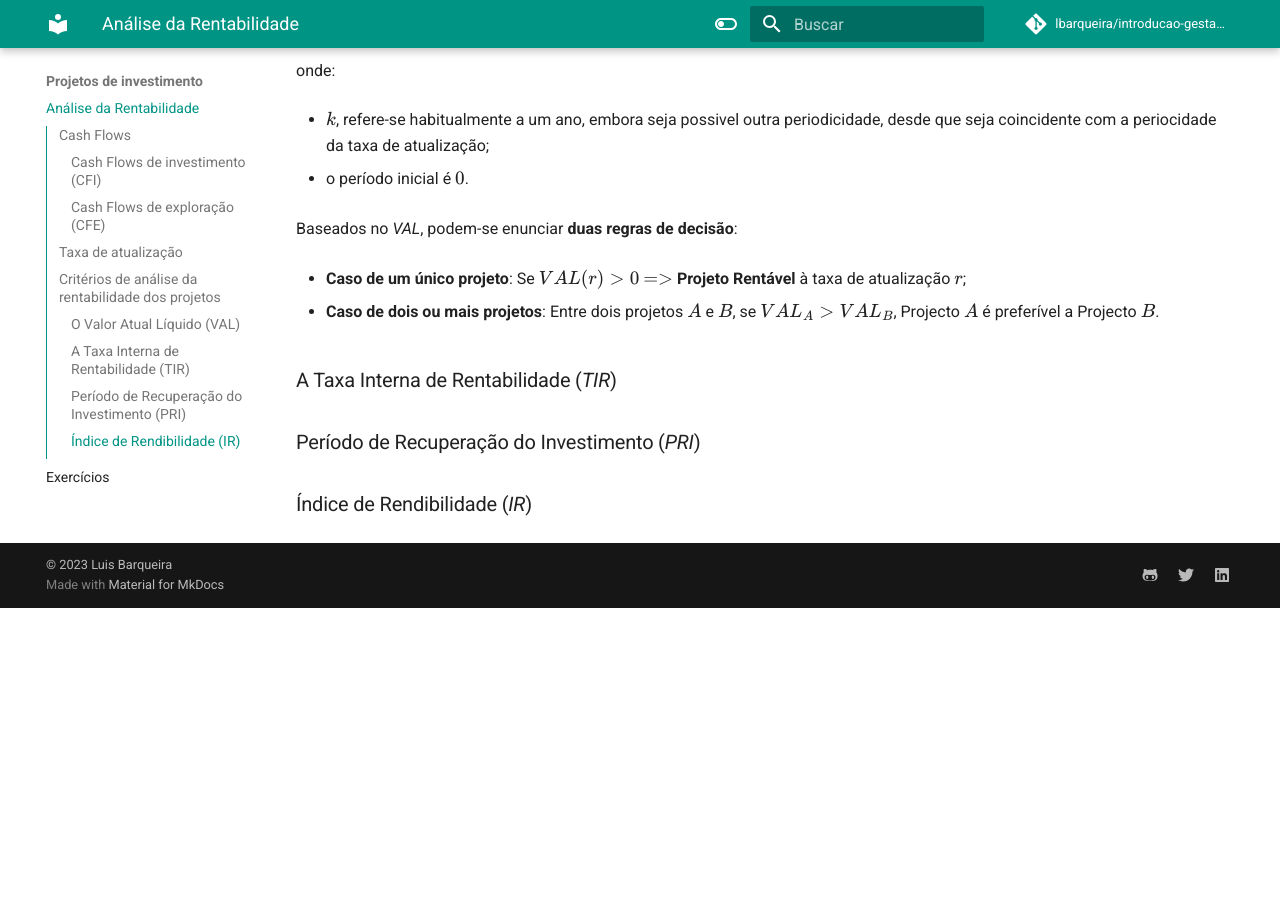
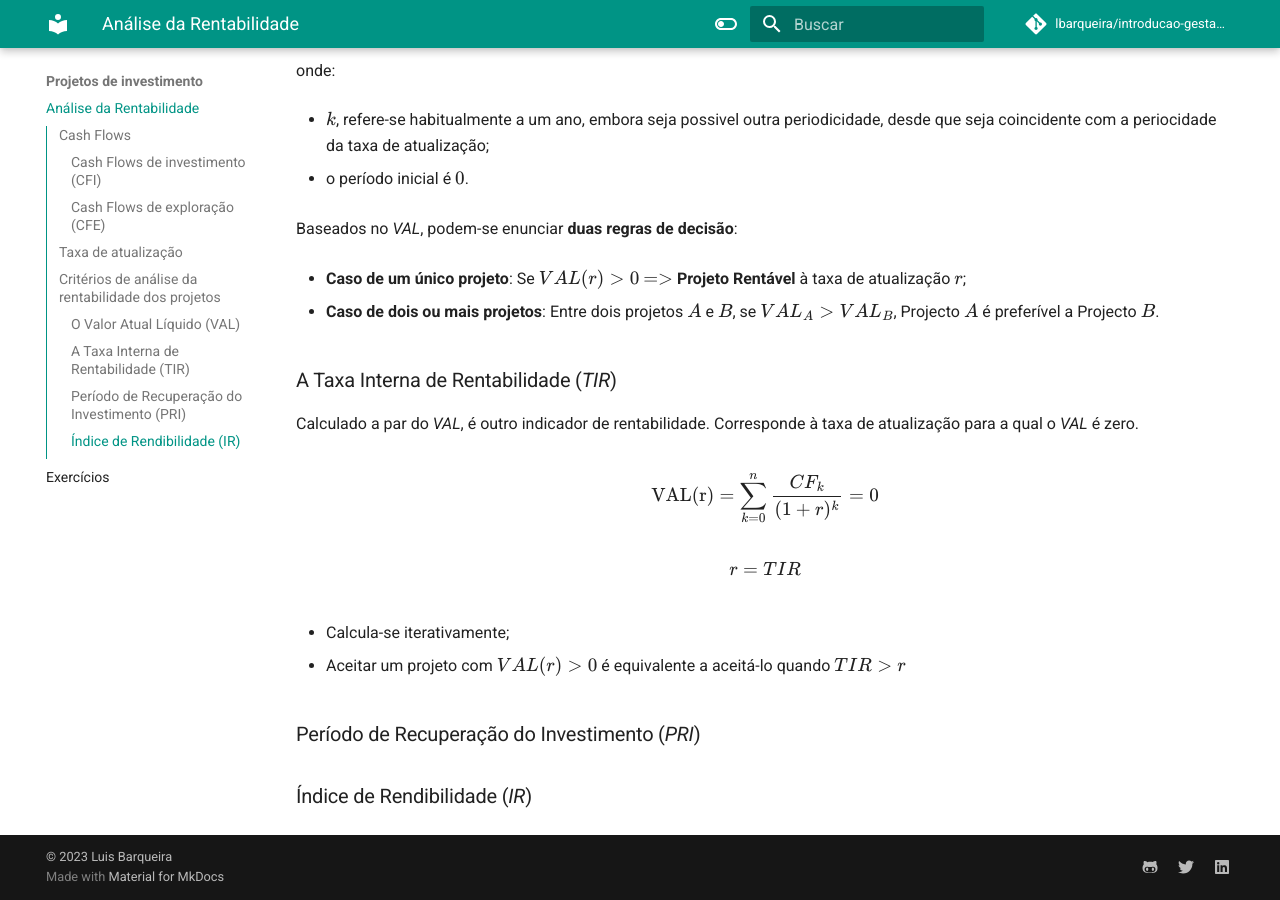
Before and after one commit to lbarqueira/introducao-gestao-material-mkdocs, an MkDocs documentation site: the page built from docs/anal_rentabilidade.md, in a window 1280 px wide and 900 px high, scrolled down 4448 px. Built offline with MkDocs 1.6.1 and Material for MkDocs 9.7.7, drawn with Linux system fonts in a browser that asks for light colours; comment, search, counter and statistics services are not loaded; before the commit the page ends 5056 px from its top, so only the background shows below that.

Commit message:
update docs

```diff
--- a/docs/anal_rentabilidade.md
+++ b/docs/anal_rentabilidade.md
@@ -174,6 +174,17 @@ Baseados no *VAL*, podem-se enunciar **duas regras de decisão**:
 
 ### A Taxa Interna de Rentabilidade (*TIR*)
 
+Calculado a par do *VAL*, é outro indicador de rentabilidade. Corresponde à taxa de atualização para a qual o *VAL* é zero.
+
+$$ \text{VAL(r)} = \sum _{k=0}^{n} \frac{CF_k}{(1 + r)^k} = 0 $$
+
+$$ r = TIR $$
+
+- Calcula-se iterativamente;
+
+- Aceitar um projeto com $VAL(r)>0$ é equivalente a aceitá-lo quando $TIR>r$
+
+
 
 ### Período de Recuperação do Investimento (*PRI*)
 
```
